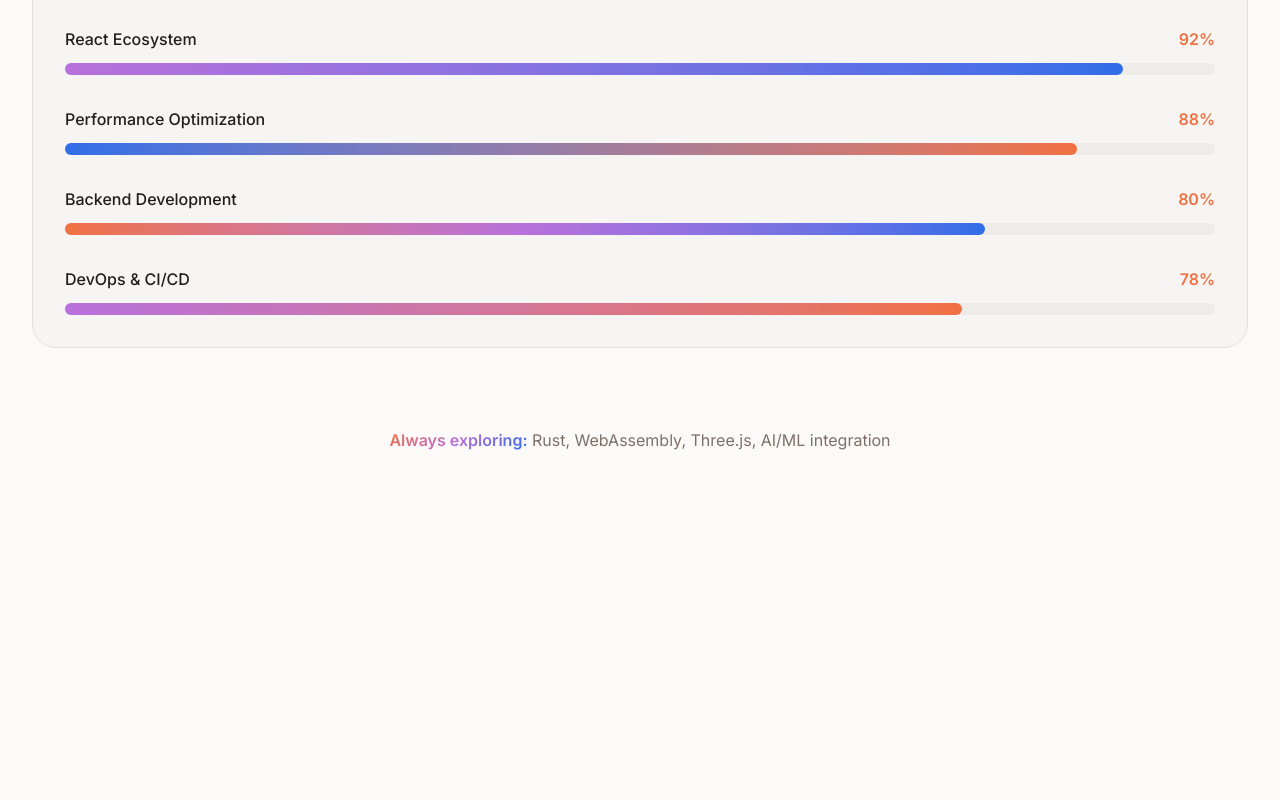
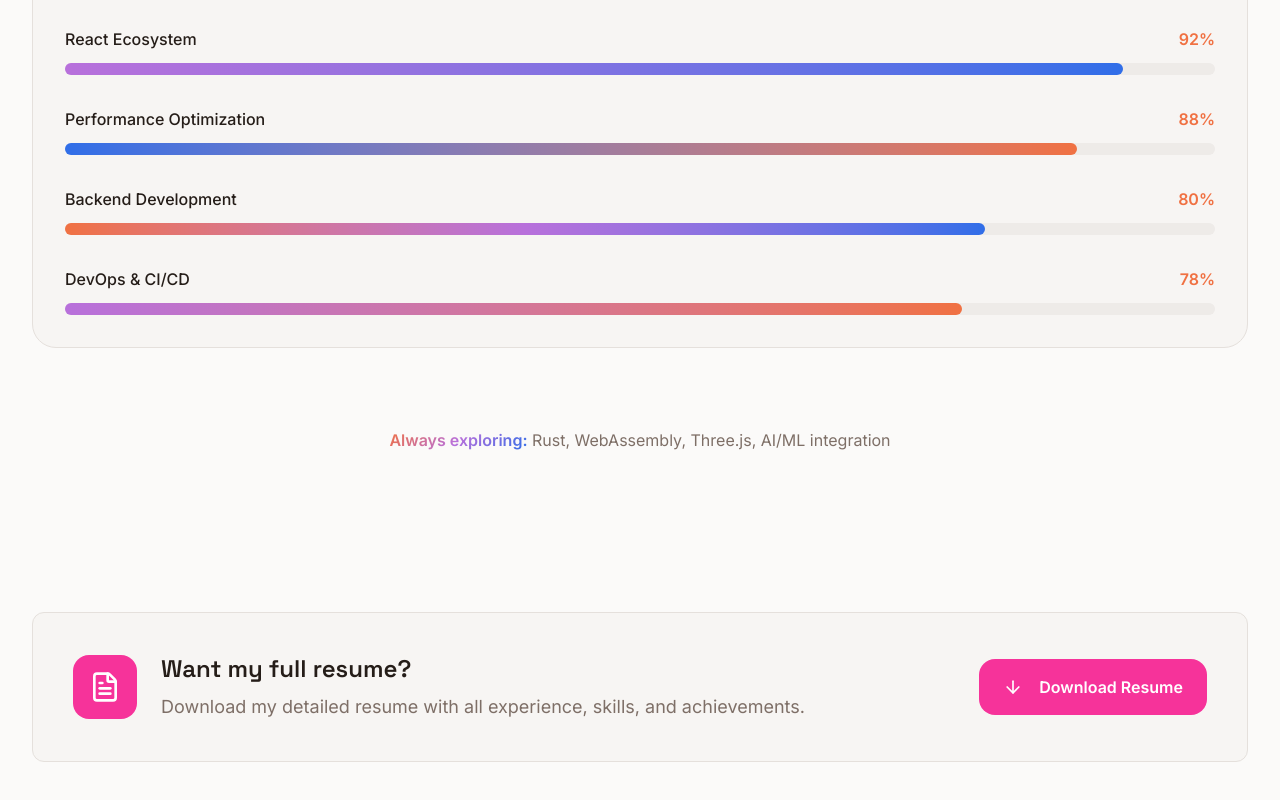
Before and after one commit to Ashu112/Portfolio-v2, a Next.js app: page / in a window 1280 px wide. Shown: the part 4469-5269 px from the top of the page. Before the commit the page ends 5017 px from the top, so only its background shows below. Built offline with nearby package versions, Linux system fonts and the light colour scheme.

Commit message:
resume section added

```diff
--- a/src/app/page.tsx
+++ b/src/app/page.tsx
@@ -1,6 +1,7 @@
 import About from '@/components/About';
 import Education from '@/components/Education';
 import Hero from '@/components/Hero';
+import Resume from '@/components/Resume';
 import Skills from '@/components/Skills';
 
 export default function Home() {
@@ -10,6 +11,7 @@
       <About />
       <Education />
       <Skills />
+      <Resume />
     </main>
   );
 }
--- /dev/null
+++ b/src/components/Resume.tsx
@@ -0,0 +1,36 @@
+import { ArrowDown, FileText } from 'lucide-react';
+
+export default function Resume() {
+  return (
+    <section className="section-container py-16">
+      <div className="border-border bg-card/90 rounded-xl border p-10">
+        <div className="flex items-center justify-between">
+          {/* Resume info */}
+          <div className="flex items-center gap-6">
+            <div className="flex h-16 w-16 items-center justify-center rounded-2xl bg-pink-500">
+              <FileText className="text-primary-foreground size-8" />
+            </div>
+            <div className="space-y-2">
+              <h3 className="text-foreground text-2xl font-semibold">
+                Want my full resume?
+              </h3>
+              <p className="text-muted-foreground text-lg">
+                Download my detailed resume with all experience, skills, and
+                achievements.
+              </p>
+            </div>
+          </div>
+          {/* Resume CTA */}
+          <a
+            href="/Ashutosh_Kumar_Resume.pdf"
+            target="_blank"
+            className="text-primary-foreground inline-flex items-center gap-4 rounded-2xl bg-pink-500 px-6 py-4"
+          >
+            <ArrowDown className="size-5" />
+            <span className="text-base font-semibold">Download Resume</span>
+          </a>
+        </div>
+      </div>
+    </section>
+  );
+}
```
Also changed, not shown: 1 other file (tests, documents, lock files or other folders).
